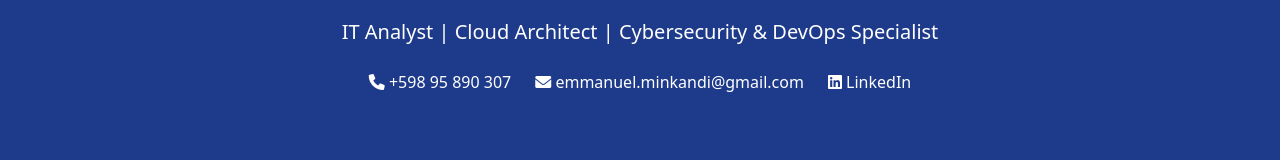
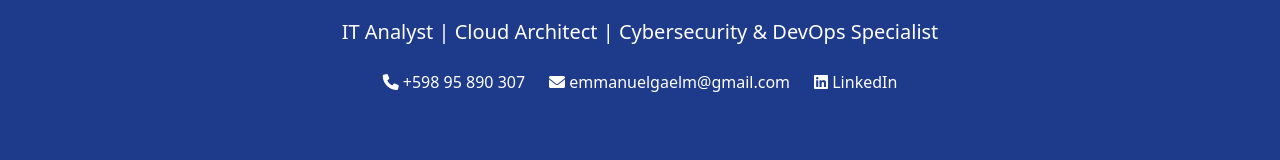
Before and after one commit to Lamezur/myportfolio, a plain HTML site: page index.html in a window 1280 px wide. Shown: the part 342-502 px from the top of the page. Drawn offline with nearby package versions, Linux system fonts and the light colour scheme.

Commit message:
Add files via upload
mail update

Signed-off-by: Lamedida <emmanuelgaelm@gmail.com>

```diff
--- a/index.html
+++ b/index.html
@@ -145,7 +145,7 @@
             </p>
             <div class="mt-6 flex justify-center space-x-6 animate-fadeInUp" style="animation-delay: 0.4s;">
                 <a href="tel:+59895890307" class="hover:text-blue-300"><i class="fas fa-phone"></i> +598 95 890 307</a>
-                <a href="mailto:emmanuel.minkandi@gmail.com" class="hover:text-blue-300"><i class="fas fa-envelope"></i> emmanuel.minkandi@gmail.com</a>
+                <a href="mailto:emmanuel.minkandi@gmail.com" class="hover:text-blue-300"><i class="fas fa-envelope"></i> emmanuelgaelm@gmail.com</a>
                 <a href="https://linkedin.com/in/emmanuel-minkandi-63457986" target="_blank" class="hover:text-blue-300"><i class="fab fa-linkedin"></i> LinkedIn</a>
             </div>
         </div>
```
